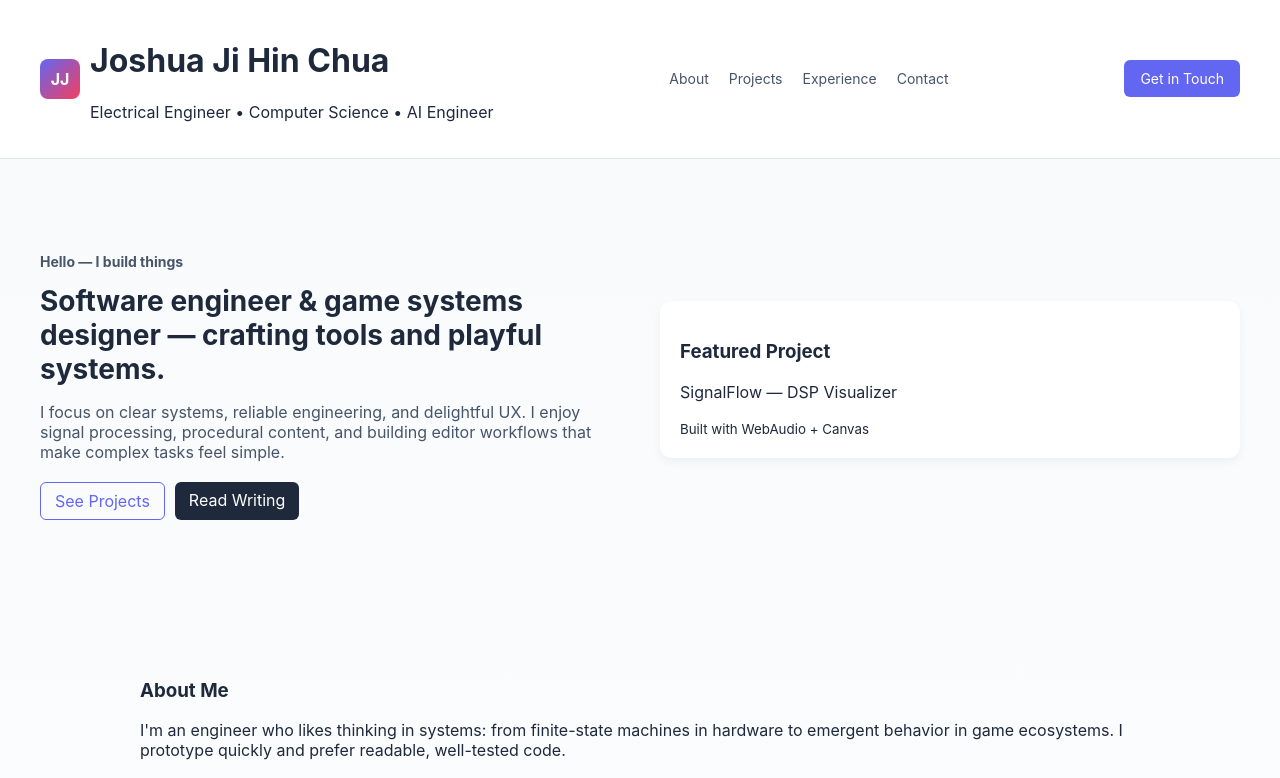
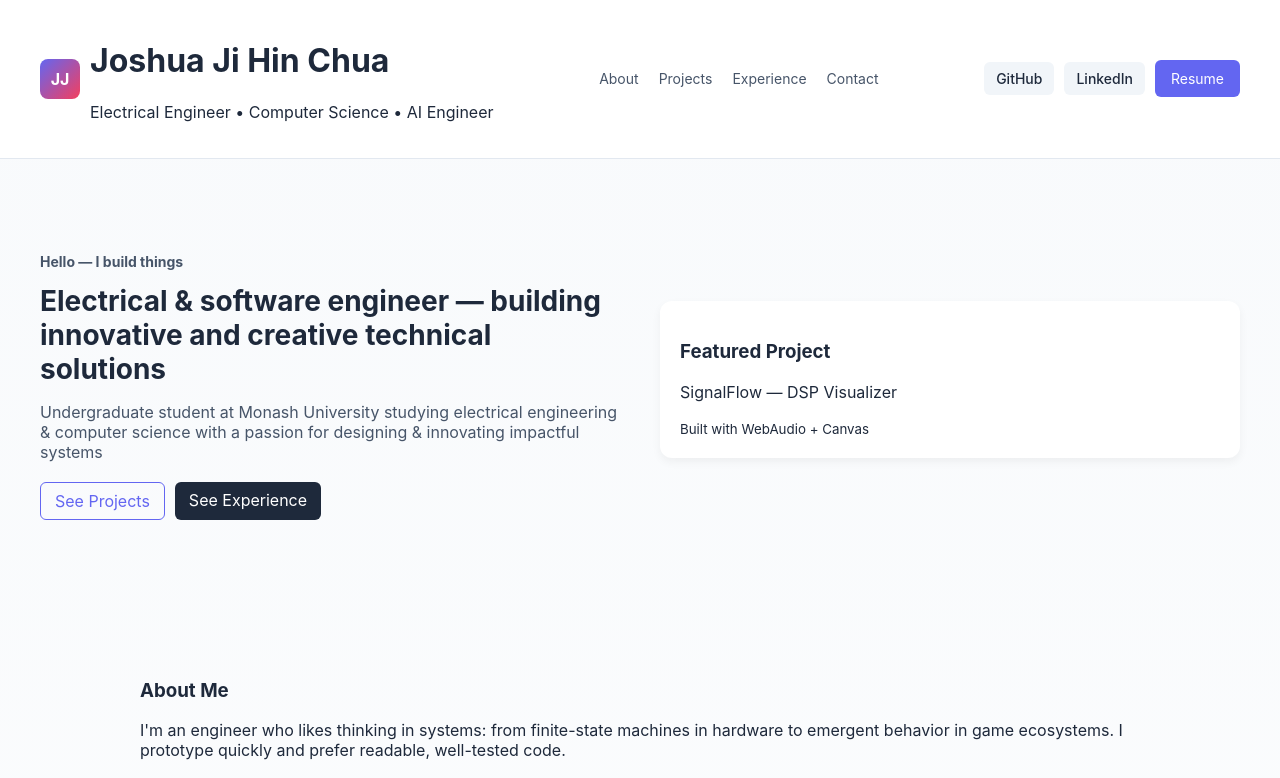
Before and after one commit to JoshuaChua11/joshua-c-portforlio, a React (Create React App) app: page / in a window 1280 px wide. Shown: the top 778 px of the page. Built offline with nearby package versions, Linux system fonts and the light colour scheme.

Commit message:
ADD: new buttons for access, UPDATE: bio updates

```diff
--- a/src/App.css
+++ b/src/App.css
@@ -330,3 +330,37 @@ a {
     transform: translateX(-50%);
   }
 }
+.header-links {
+  display: flex;
+  gap: 10px;
+  align-items: center;
+}
+
+.icon-link {
+  display: inline-block;
+  padding: 8px 12px;
+  background: #f1f5f9;
+  color: #1e293b;
+  border-radius: 6px;
+  font-weight: 500;
+  transition: background 0.3s ease, transform 0.3s ease;
+  font-size: 14px;
+}
+
+.icon-link:hover {
+  background: #e2e8f0;
+  transform: translateY(-2px);
+}
+
+.cta-button {
+  background: #6366f1;
+  color: white;
+  padding: 10px 16px;
+  border-radius: 6px;
+  font-size: 14px;
+  transition: opacity 0.3s ease;
+}
+
+.cta-button:hover {
+  opacity: 0.9;
+}
--- a/src/App.js
+++ b/src/App.js
@@ -90,11 +90,15 @@ export default function App() {
         <nav className="nav">
           <a href="#about">About</a>
           <a href="#projects">Projects</a>
-          <a href="#writing">Experience</a>
+          <a href="#experience">Experience</a>
           <a href="#contact">Contact</a>
         </nav>
 
-        <a href="#contact" className="cta-button">Get in Touch</a>
+        <div className="header-links">
+          <a href="https://github.com/yourusername" target="_blank" rel="noopener noreferrer" className="icon-link">GitHub</a>
+          <a href="https://linkedin.com/in/yourusername" target="_blank" rel="noopener noreferrer" className="icon-link">LinkedIn</a>
+          <a href="/resume.pdf" target="_blank" rel="noopener noreferrer" className="cta-button">Resume</a>
+       </div>
       </header>
 
       {/* Hero Section */}
@@ -102,16 +106,15 @@ export default function App() {
         <div className="hero-text">
           <p className="intro-text">Hello — I build things</p>
           <h2>
-            Software engineer & game systems designer — crafting tools and playful systems.
+            Electrical & software engineer — building innovative and creative technical solutions
           </h2>
           <p>
-            I focus on clear systems, reliable engineering, and delightful UX.
-            I enjoy signal processing, procedural content, and building editor workflows
-            that make complex tasks feel simple.
+            Undergraduate student at Monash University studying electrical engineering & computer
+            science with a passion for designing & innovating impactful systems
           </p>
           <div className="hero-buttons">
             <a href="#projects" className="btn-outline">See Projects</a>
-            <a href="#writing" className="btn-dark">Read Writing</a>
+            <a href="#experience" className="btn-dark">See Experience</a>
           </div>
         </div>
 
```
